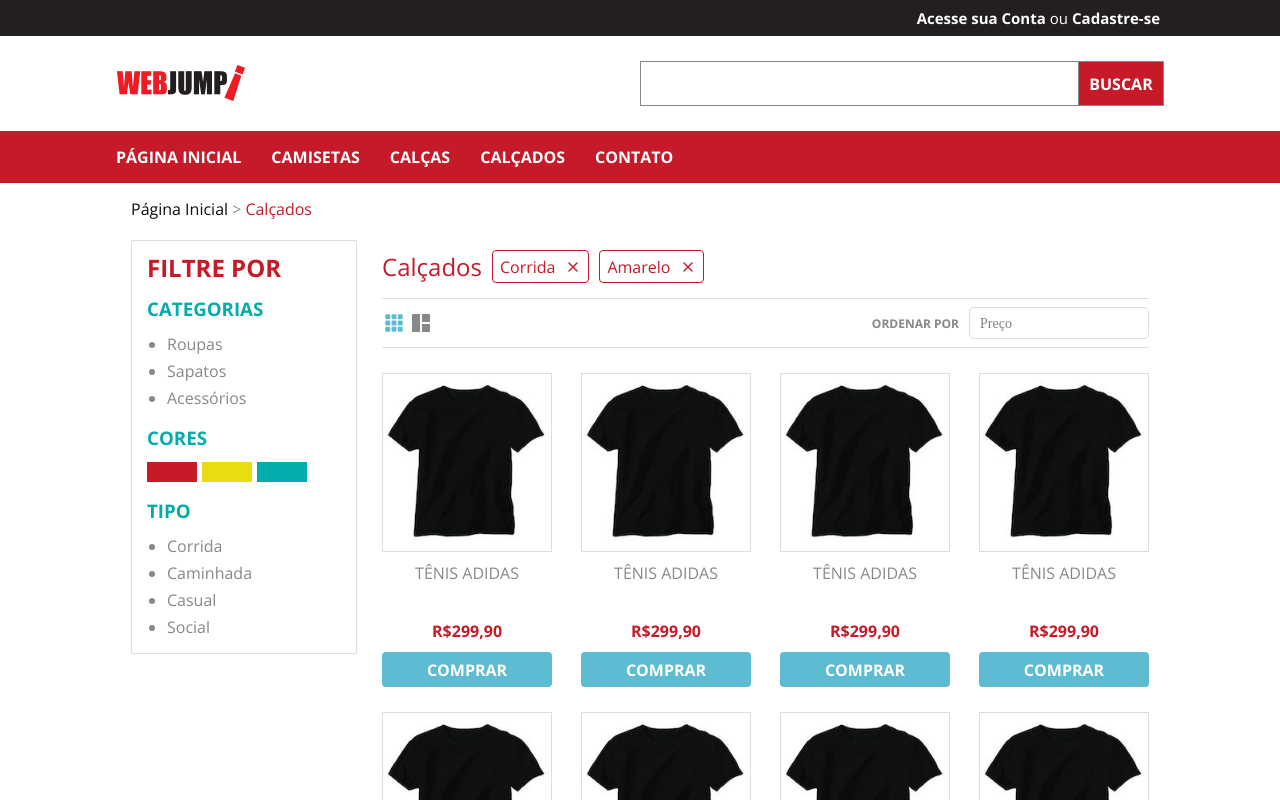
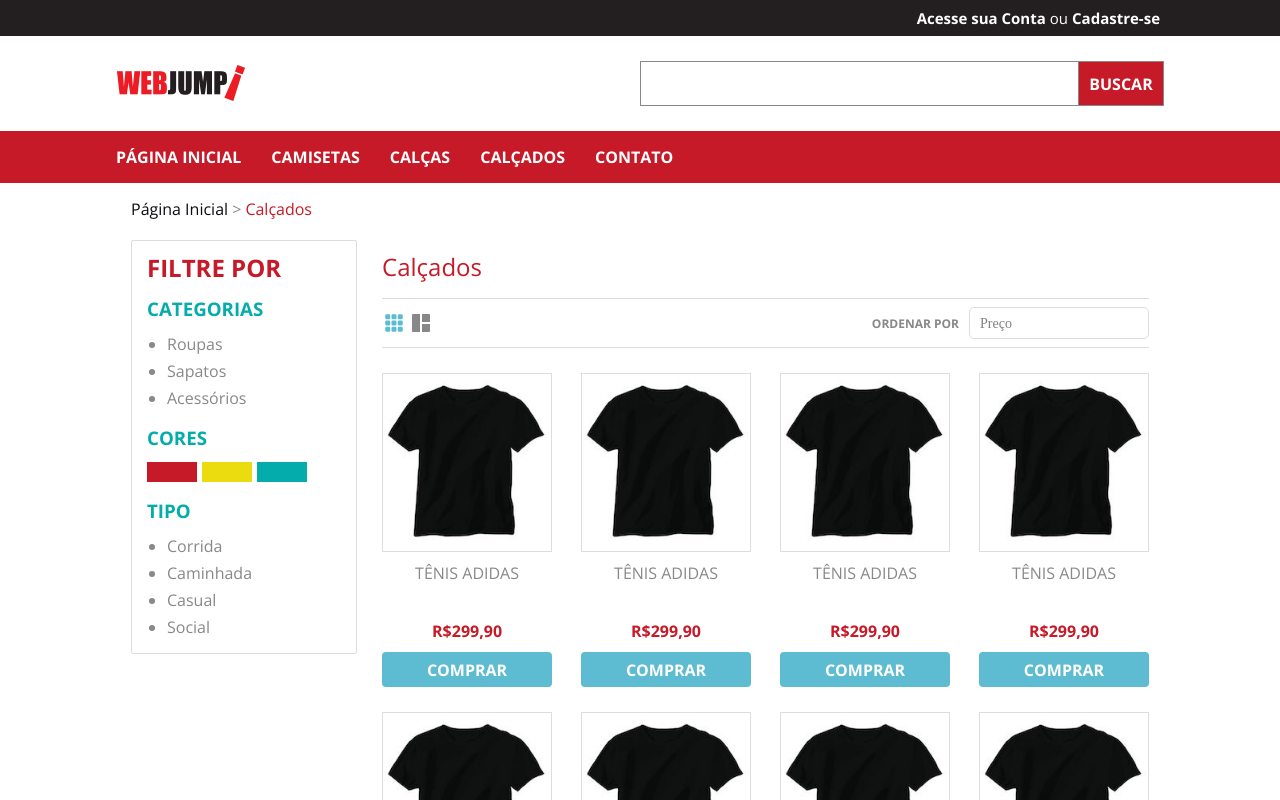
Before and after one commit to ChristySchott/desafio, a React (Create React App) app in the folder web/: page / in a window 1280 px wide. Shown: the top 800 px of the page. Built offline with nearby package versions, Linux system fonts and the light colour scheme; data requests are answered from the project's data file.

Commit message:
feat: apply rules to component

```diff
--- a/web/src/components/Products/index.tsx
+++ b/web/src/components/Products/index.tsx
@@ -28,8 +28,8 @@
 
 const Products: React.FC = () => {
   const { category } = useCategory();
-  const { filter } = useFilter();
-  const { colorToFilter } = useColorFilter();
+  const { filter, setFilter } = useFilter();
+  const { colorToFilter, setColorToFilter } = useColorFilter();
   const [products, setProducts] = useState([]);
 
   let filters = '';
@@ -65,8 +65,13 @@
             : category}
         </h2>
         <div>
-          <TagFilter name="Corrida" />
-          <TagFilter name="Amarelo" />
+          {filter && <TagFilter name={filter} onRemove={() => setFilter('')} />}
+          {colorToFilter && (
+            <TagFilter
+              name={colorToFilter}
+              onRemove={() => setColorToFilter('')}
+            />
+          )}
         </div>
       </header>
 
```
